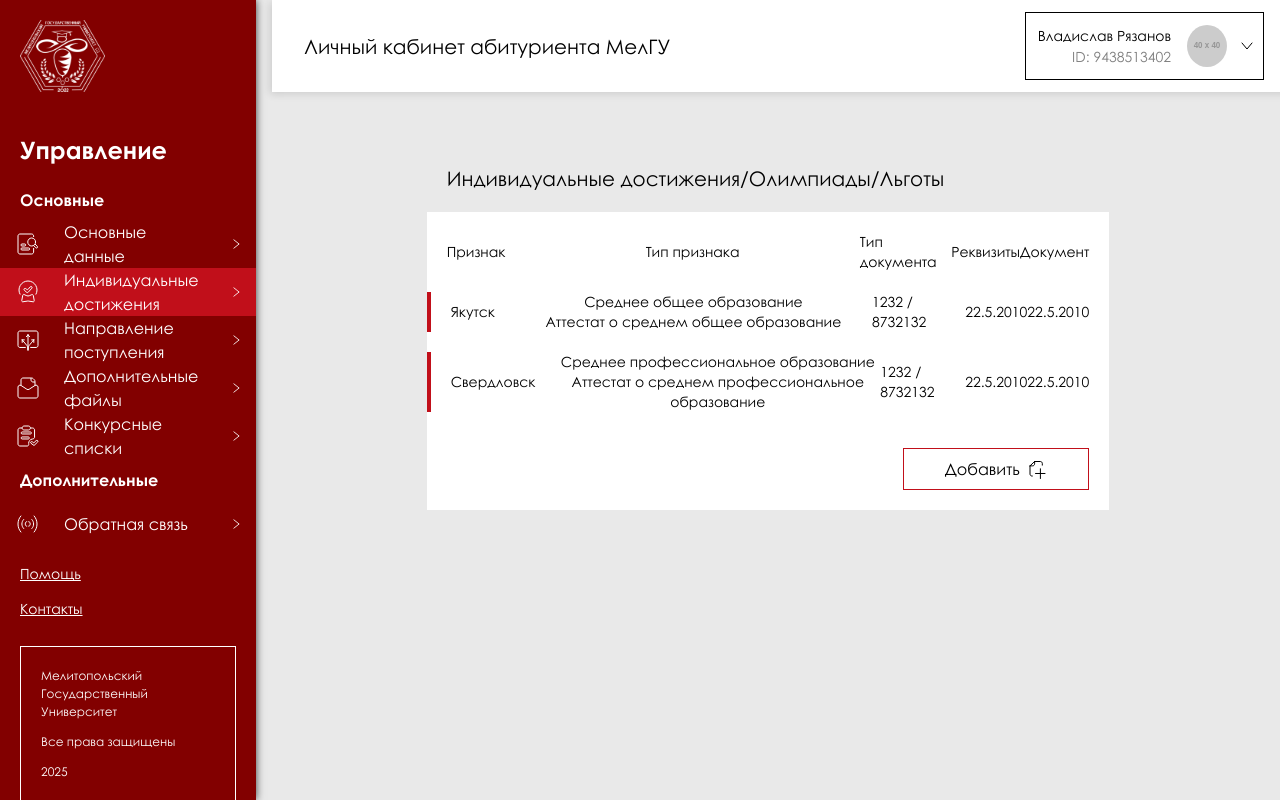
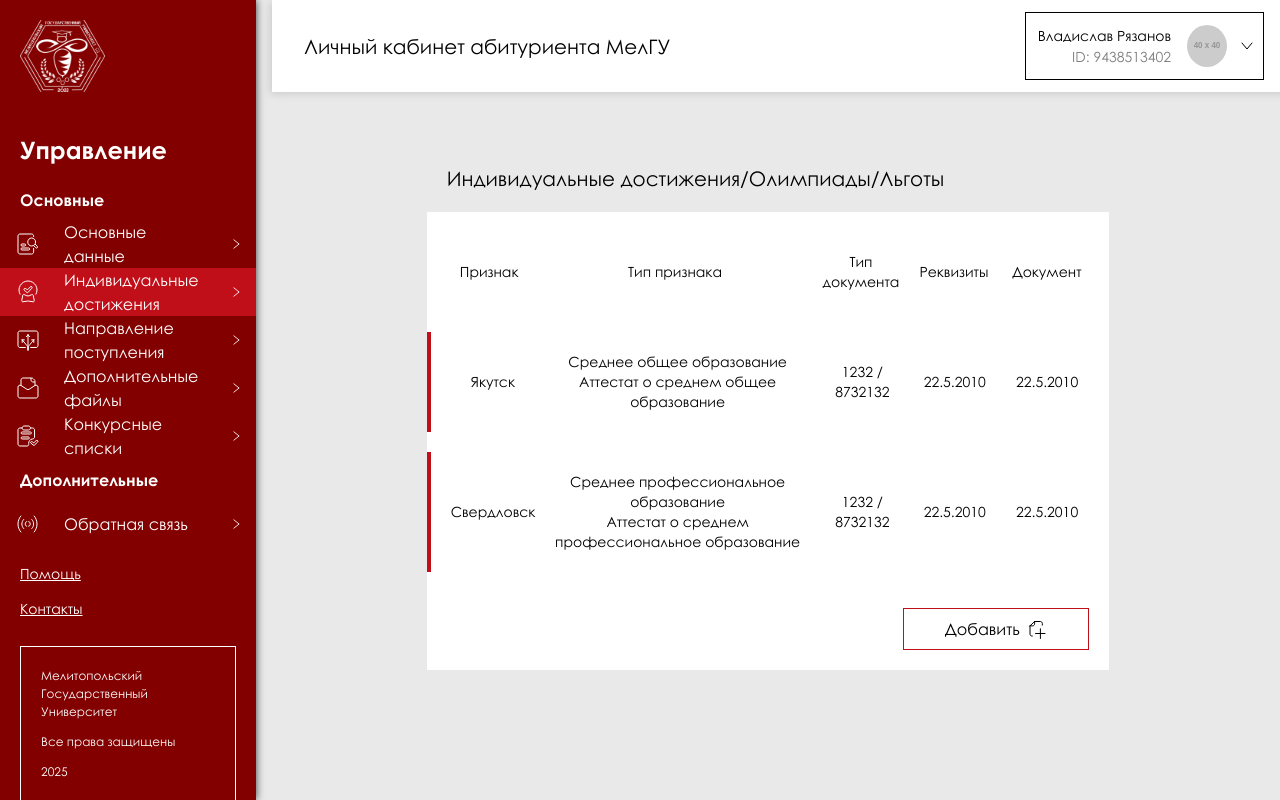
Before and after one commit to Vladdeek/internship, a React (Vite) app in the folder frontend/: page / in a window 1280 px wide. Both pictures are taken after a click on the element "Индивидуальные достижения". Built offline with nearby package versions, Linux system fonts and the light colour scheme.

Commit message:
FIX grid, profile-btn

```diff
--- a/frontend/src/components/Header/Profile.jsx
+++ b/frontend/src/components/Header/Profile.jsx
@@ -15,12 +15,13 @@ const Profile = ({ userName, userId, image_path }) => {
 	return (
 		<>
 			<div
-				className='profile absolute right-4 top-3 z-10'
+				className='profile absolute right-4 top-3 z-10 cursor-pointer'
 				style={{
 					borderColor: borderColor,
 					borderWidth: '1px',
 					borderStyle: 'solid',
 				}}
+				onClick={toggleSettings}
 			>
 				<div className='p-con p-3 flex'>
 					<div className='p-info-con flex flex-col items-end'>
@@ -36,12 +37,7 @@ const Profile = ({ userName, userId, image_path }) => {
 						alt=''
 						className='p-image mx-4'
 					/>
-					<img
-						src='icons/vector.svg'
-						alt=''
-						className='p-btn cursor-pointer'
-						onClick={toggleSettings}
-					/>
+					<img src='icons/vector.svg' alt='' className='p-btn ' />
 				</div>
 				{isSettingsOpen && (
 					<div className='p-settings flex flex-col'>
--- /dev/null
+++ b/frontend/src/components/ModalWindow/ModWinContent/ModWinContent1.jsx
@@ -0,0 +1,8 @@
+import { useState } from 'react'
+import React from 'react'
+
+const ModWinCon1 = ({}) => {
+	return <></>
+}
+
+export default ModWinCon1
--- /dev/null
+++ b/frontend/src/components/ModalWindow/ModalWindow.jsx
@@ -0,0 +1,28 @@
+import { useState } from 'react'
+import React from 'react'
+import './ModalWindow.css'
+
+const ModalWindow = ({ isModalOpen, children, toggleModal, modal_title }) => {
+	return (
+		<>
+			{isModalOpen && (
+				<div className='flex blur-screen w-screen h-screen backdrop-blur-xs z-100 fixed items-center'>
+					<div className='bg-white flex flex-col w-1/2 mx-auto z-101 h-100'>
+						<div className='flex justify-between m-6'>
+							<p className='text-xl'>{modal_title}</p>
+							<img
+								src='icons/cross.svg'
+								alt=''
+								onClick={toggleModal}
+								className='cursor-pointer'
+							/>
+						</div>
+						<div className='w-full'>{children}</div>
+					</div>
+				</div>
+			)}
+		</>
+	)
+}
+
+export default ModalWindow
--- a/frontend/src/index.jsx
+++ b/frontend/src/index.jsx
@@ -1,4 +1,3 @@
-import { StrictMode } from 'react'
 import { createRoot } from 'react-dom/client'
 import './style/style.css'
 import MainPage from './pages/MainPage'
--- a/frontend/src/pages/MainPage.jsx
+++ b/frontend/src/pages/MainPage.jsx
@@ -8,9 +8,12 @@ import Chapter3 from './chapters/Chap3'
 import Chapter4 from './chapters/Chap4'
 import Chapter5 from './chapters/Chap5'
 import Chapter6 from './chapters/Chap6'
+import ModalWindow from '../components/ModalWindow/ModalWindow'
+import ModWinCon1 from '../components/ModalWindow/ModWinContent/ModWinContent1'
 
 const MainPage = () => {
 	const [isMenuOpen, setIsMenuOpen] = useState(false)
+	const [isModalOpen, setIsModalOpen] = useState(false)
 	const [activeIndex, setActiveIndex] = useState(0)
 
 	const chapters = [
@@ -21,13 +24,24 @@ const MainPage = () => {
 		<Chapter5 />,
 		<Chapter6 />,
 	]
-	const content = chapters[activeIndex]
+	const ModalContent = [<ModWinCon1 />]
 
 	const toggleMenu = () => {
 		setIsMenuOpen(prevState => !prevState)
 	}
+	const toggleModal = () => {
+		setIsModalOpen(prevState => !prevState)
+	}
 
 	return (
+		<>
+			<ModalWindow
+				modal_title='Выберите документ'
+				toggleModal={toggleModal}
+				isModalOpen={isModalOpen}
+			>
+				{ModalContent[0]}
+			</ModalWindow>
 			<div className='flex'>
 				<SideBar activeIndex={activeIndex} setActiveIndex={setActiveIndex} />
 				<div className='lg:w-1/5 max-lg:hidden'></div>
@@ -46,10 +60,11 @@ const MainPage = () => {
 							}}
 						/>
 					) : (
-					content
+						chapters[activeIndex]
 					)}
 				</div>
 			</div>
+		</>
 	)
 }
 
--- a/frontend/src/pages/chapters/Chap2.jsx
+++ b/frontend/src/pages/chapters/Chap2.jsx
@@ -19,12 +19,12 @@ const Chapter2 = () => {
 					</p>
 
 					<div className=' bg-white flex flex-col gap-5 py-5'>
-						<div className='flex justify-between items-center mr-5'>
-							<p className='text-sm mx-5'>Признак</p>
-							<p className='text-sm w-95 text-center'>Тип признака</p>
-							<p className='text-sm'>Тип документа</p>
-							<p className='text-sm'>Реквизиты</p>
-							<p className='text-sm'>Документ</p>
+						<div className='grid grid-cols-5 lg:grid-cols-7 gap-2 w-full p-5 text-sm items-center text-center max-lg:hidden'>
+							<p className='col-span-1'>Признак</p>
+							<p className='col-span-2 lg:col-span-3'>Тип признака</p>
+							<p className='col-span-1'>Тип документа</p>
+							<p className='col-span-1'>Реквизиты</p>
+							<p className='col-span-1'>Документ</p>
 						</div>
 						<Chap2Comp
 							text1='Якутск'
--- a/frontend/src/pages/chapters/Chap2Comp/Chap2Comp.jsx
+++ b/frontend/src/pages/chapters/Chap2Comp/Chap2Comp.jsx
@@ -5,15 +5,15 @@ import './Chap2Comp.css'
 const Chap2Comp = ({ text1, text2_1, text2_2, text3, text4, text5 }) => {
 	return (
 		<>
-			<div className='flex Chap2Comp justify-between items-center mr-5'>
-				<p className='text-sm mx-5'>{text1}</p>
-				<div className='text-sm w-95 text-center'>
+			<div className='Chap2Comp grid grid-cols-4 lg:grid-cols-7 gap-2 w-full p-5 text-sm items-center text-center'>
+				<p className='col-span-1 order-1'>{text1}</p>
+				<p className='col-span-1 order-3'>{text3}</p>
+				<p className='col-span-1 order-4'>{text4}</p>
+				<p className='col-span-1 order-5'>{text5}</p>
+				<div className='col-span-3 order-2 max-lg:col-span-full max-lg:order-5'>
 					<p>{text2_1}</p>
 					<p>{text2_2}</p>
 				</div>
-				<p className='text-sm'>{text3}</p>
-				<p className='text-sm'>{text4}</p>
-				<p className='text-sm'>{text5}</p>
 			</div>
 		</>
 	)
--- a/frontend/src/pages/chapters/Chap4.jsx
+++ b/frontend/src/pages/chapters/Chap4.jsx
@@ -19,11 +19,11 @@ const Chapter4 = () => {
 					</p>
 
 					<div className=' bg-white flex flex-col gap-5 py-5'>
-						<div className='flex justify-between items-center'>
-							<p className='text-sm w-1/5 mx-5 text-center'>Наименование</p>
-							<p className='text-sm w-1/5 text-center'>Номер</p>
-							<p className='text-sm w-1/5 text-center'>Дата выдачи</p>
-							<p className='text-sm w-2/5 text-center'>Документ</p>
+						<div className='grid grid-cols-3 lg:grid-cols-6 gap-2 w-full px-5 text-sm items-center text-center max-lg:hidden'>
+							<p className='col-span-1 order-1'>Наименование</p>
+							<p className='col-span-1 order-2'>Номер</p>
+							<p className='col-span-1 order-3'>Дата выдачи</p>
+							<p className='col-span-3 order-4'>Документ</p>
 						</div>
 						<Chap4Comp
 							text1='Якутск'
--- a/frontend/src/pages/chapters/Chap4Comp/Chap4Comp.jsx
+++ b/frontend/src/pages/chapters/Chap4Comp/Chap4Comp.jsx
@@ -5,11 +5,11 @@ import './Chap4Comp.css'
 const Chap4Comp = ({ text1, text2, text3, text4_1, text4_2 }) => {
 	return (
 		<>
-			<div className='flex Chap2Comp justify-between items-center mr-5'>
-				<p className='text-sm w-1/5 mx-5 text-center'>{text1}</p>
-				<p className='text-sm w-1/5 text-center'>{text2}</p>
-				<p className='text-sm w-1/5 text-center'>{text3}</p>
-				<div className='text-sm w-2/5 text-center'>
+			<div className='Chap2Comp grid grid-cols-3 lg:grid-cols-6 gap-2 w-full p-5 text-sm items-center text-center'>
+				<p className='col-span-1 order-1'>{text1}</p>
+				<p className='col-span-1 order-2'>{text2}</p>
+				<p className='col-span-1 order-3'>{text3}</p>
+				<div className='col-span-3 order-4 max-lg:col-span-full '>
 					<p>{text4_1}</p>
 					<p>{text4_2}</p>
 				</div>
--- a/frontend/src/pages/chapters/Chap6.jsx
+++ b/frontend/src/pages/chapters/Chap6.jsx
@@ -12,9 +12,9 @@ const Chapter6 = () => {
 					</p>
 
 					<div className=' bg-white flex flex-col gap-5 py-5'>
-						<div className='flex justify-between items-center'>
-							<p className='text-sm w-1/4 mx-5'>Дата комментария</p>
-							<p className='text-sm w-3/4'>Текст</p>
+						<div className='grid grid-cols-1 lg:grid-cols-4 gap-2 w-full px-5 text-sm items-center text-center max-lg:hidden'>
+							<p className='col-span-1'>Дата комментария</p>
+							<p className='col-span-3'>Текст</p>
 						</div>
 						<Chap6Comp
 							text1='24.11.2020 14:24:55'
@@ -22,9 +22,13 @@ const Chapter6 = () => {
 						/>
 						<div className='flex flex-col mt-4 w-full'>
 							<p className='text-xs mx-5 my-1'>Напишите комментарий</p>
-							<div className='flex items-start  gap-5 mx-5'>
-								<input type='text' name='' className='c6-input w-4/5 h-18' />
-								<button className='c6-btn p-2 w-1/5'>Отправить</button>
+							<div className='grid grid-cols-1 lg:grid-cols-5 gap-5 w-full px-5 items-start'>
+								<input
+									type='text'
+									name=''
+									className='c6-input col-span-4 h-18 max-lg:col-span-1'
+								/>
+								<button className='c6-btn p-2 col-span-1'>Отправить</button>
 							</div>
 						</div>
 					</div>
--- a/frontend/src/pages/chapters/Chap6Comp/Chap6Comp.jsx
+++ b/frontend/src/pages/chapters/Chap6Comp/Chap6Comp.jsx
@@ -5,9 +5,9 @@ import './Chap6Comp.css'
 const Chap6Comp = ({ text1, text2 }) => {
 	return (
 		<>
-			<div className='flex Chap6Comp justify-between items-center mr-5'>
-				<p className='text-sm w-1/4 mx-5'>{text1}</p>
-				<div className='text-sm w-3/4'>{text2}</div>
+			<div className='Chap6Comp grid grid-cols-1 lg:grid-cols-4 gap-2 w-full p-5 text-sm items-center text-center'>
+				<p className='col-span-1'>{text1}</p>
+				<div className='col-span-3 max-lg:col-span-1'>{text2}</div>
 			</div>
 		</>
 	)
```
Also changed, not shown: frontend/src/components/ModalWindow/ModalWindow.css (added). Lines whose indentation alone changed are shown as unchanged.
